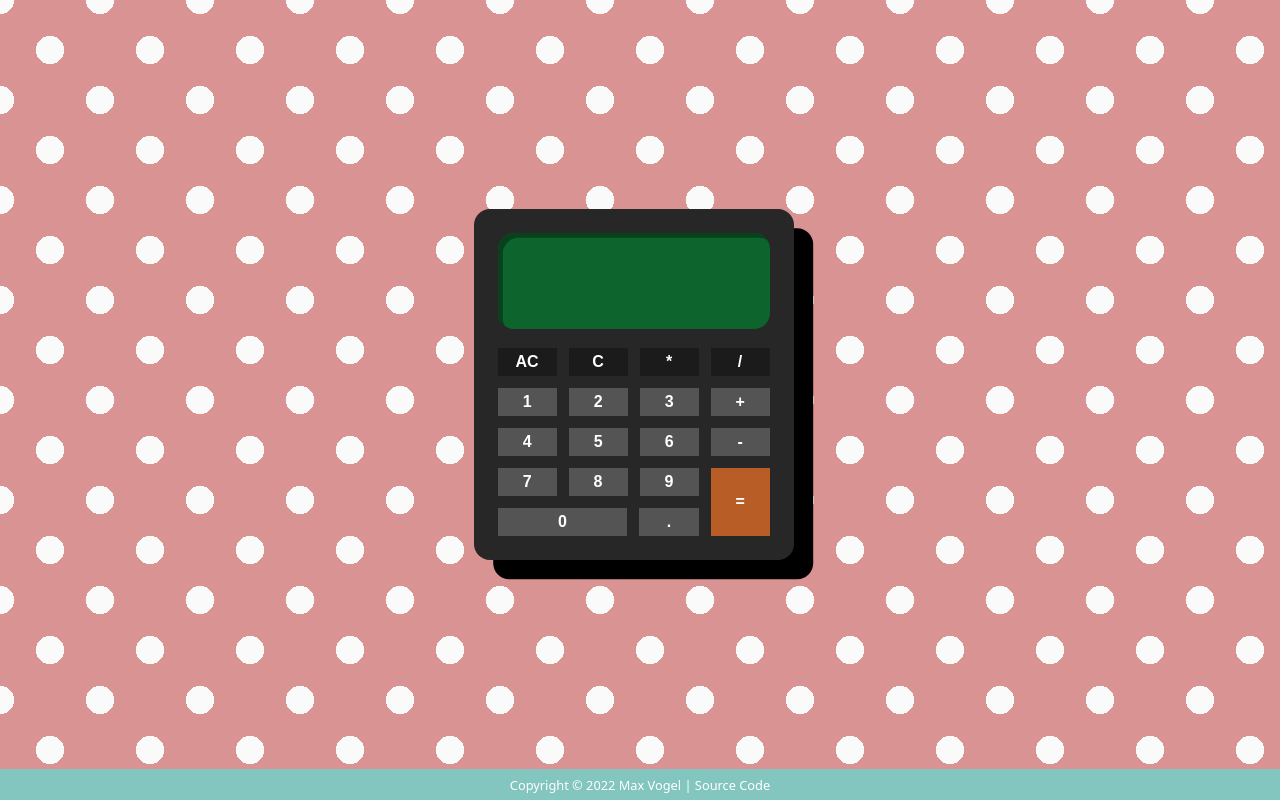
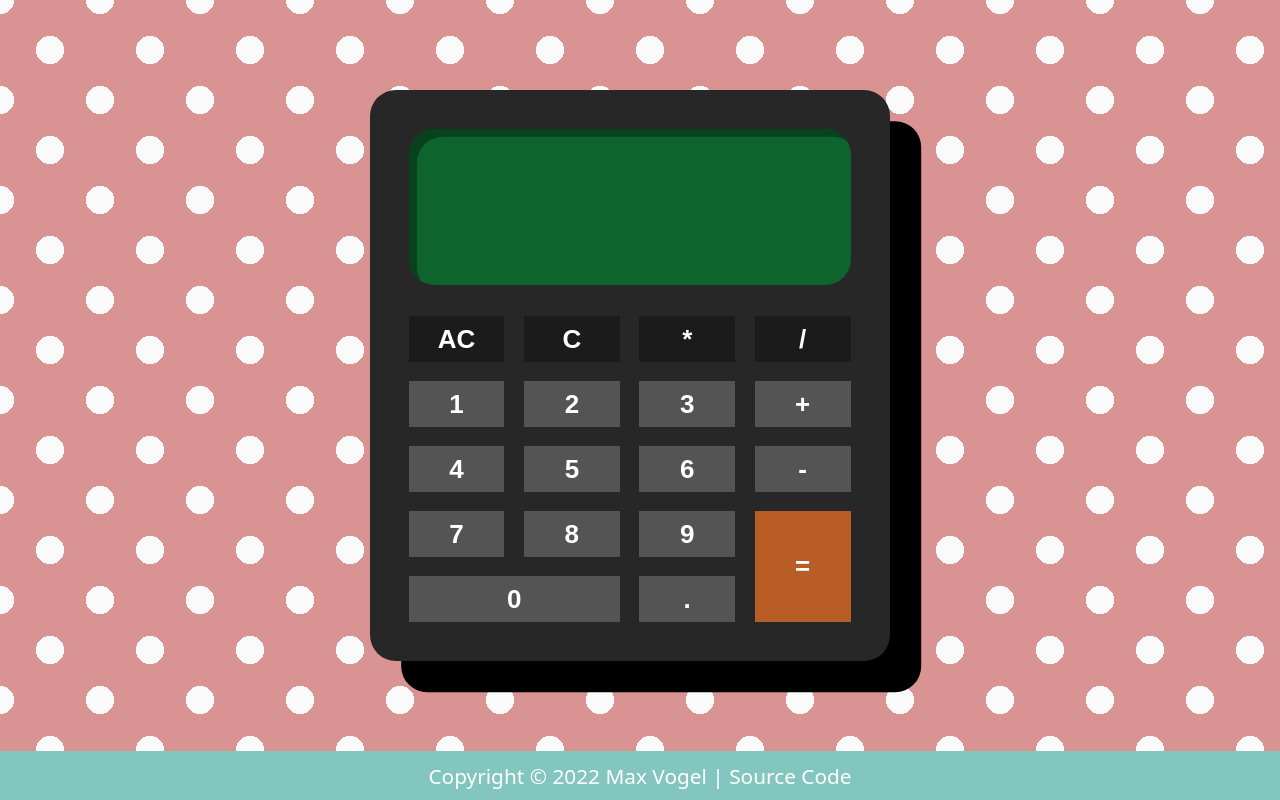
Before and after one commit to Mushbit/Calculator, a plain HTML site: page index.html in a window 1280 px wide. Drawn offline with Linux system fonts and the light colour scheme.

Commit message:
Fixed chrome scalling issue(used firefox with a window scalled to 140%...)

```diff
--- a/script.js
+++ b/script.js
@@ -40,6 +40,8 @@ function pushKey(key) {
         } else {
             myExp[myExp.length - 1] += key;
         }
+    } else {
+        alert('Error, Expression too long')
     }
     refreshDisplay()
     console.log(myExp)
--- a/style.css
+++ b/style.css
@@ -1,18 +1,24 @@
 
 html {
-    font-size: 16px;
+    font-size: 26px;
 }
-@media (max-width: 420px), (max-height: 420px) {
+
+@media (max-height: 630px), (max-width: 630px) {
+    html {
+        font-size: 16px;
+    }
+}
+
+@media (max-height: 420px), (max-width: 420px) {
     html {
         font-size: 10px;
     }
 }
 
-@media (max-width: 260px), (max-height: 260px) {
-    html {
-        font-size: 7px;
-    }
-}
+@font-face {
+    font-family: digital;
+    src: url(fonts/digital-7.regular.ttf);
+  }
 
 * {
     margin: 0;
@@ -70,11 +76,10 @@ body {
     background-color: #0d652d;
     box-shadow: inset 0.3rem 0.3rem #08411c;
     flex-direction: row-reverse;
+    font-family: digital;
     font-size: 1.5rem;
     font-weight: 600;
 }
-
-
 
 .numPad {
     display: flex;
```
Also changed, not shown: fonts/digital-7.regular.ttf (added), 2 other files.
